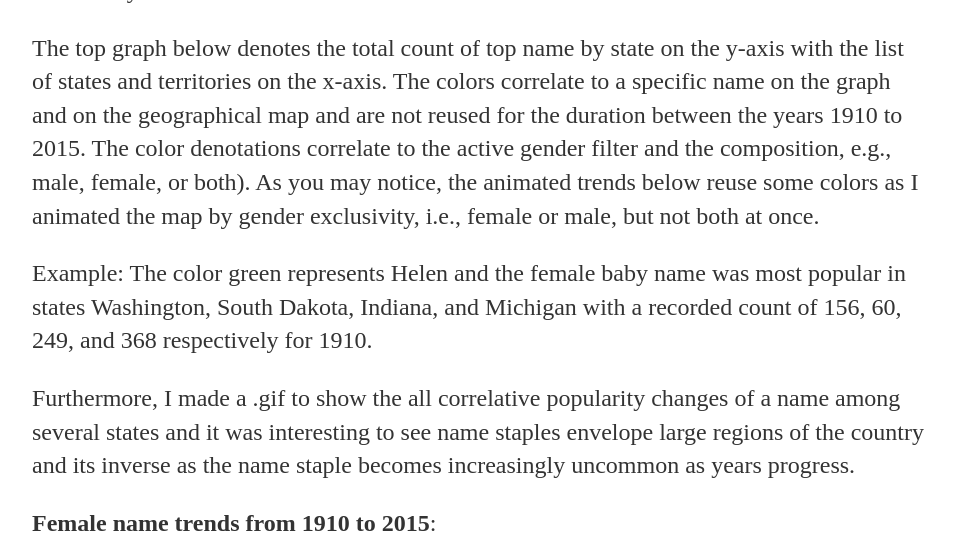
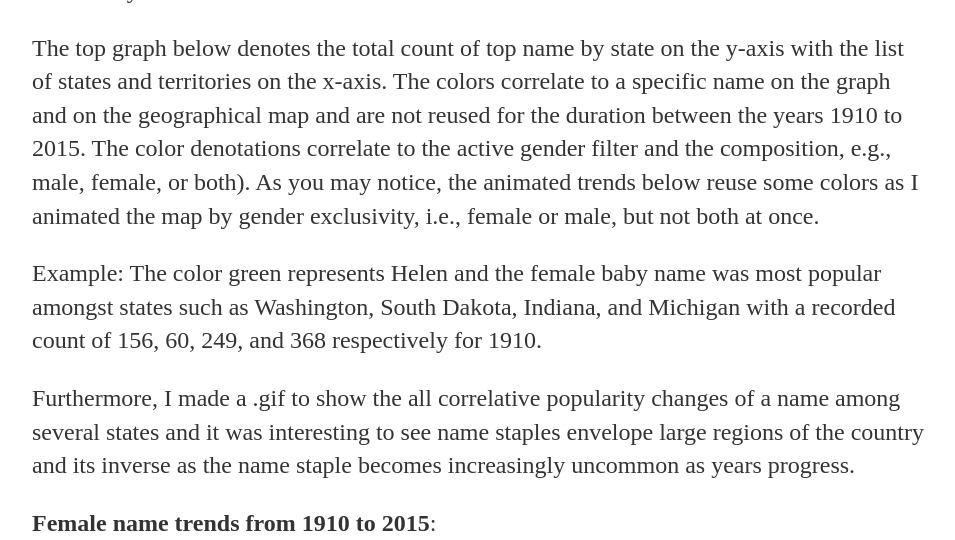
Before and after one commit to michaelip2/michaelip2.github.io, a Jekyll site: the page built from _posts/2018-01-01-social-security-administration-name-interactive-dashboard.md, in a window 1280 px wide and 900 px high, scrolled down 465 px, cut to the strip 0-540 px from the top of the window. Shown: the whole strip, without its empty margins (160-1115 px from the left). Built offline with Jekyll 4.4.1, drawn with Linux system fonts in a browser that asks for light colours.

Commit message:
Update 2018-01-01-social-security-administration-name-interactive-dashboard.md

```diff
--- a/_posts/2018-01-01-social-security-administration-name-interactive-dashboard.md
+++ b/_posts/2018-01-01-social-security-administration-name-interactive-dashboard.md
@@ -6,7 +6,7 @@ date: 2018-01-01
 <p>This is a revisiting to one of my earlier projects using names from the Social Security Administration database but now you can interact by manipulating certain filters such as the year slider or searching for specific names, states, and gender.</p>
 <p>Link to my interactive Tableau workbook <a href="https://public.tableau.com/views/Book2_19285/Dashboard?:embed=y&amp;:display_count=yes&amp;publish=yes&amp;:toolbar=no">here</a>.</p>
 <p>The top graph below denotes the total count of top name by state on the y-axis with the list of states and territories on the x-axis. The colors correlate to a specific name on the graph and on the geographical map and are not reused for the duration between the years 1910 to 2015. The color denotations correlate to the active gender filter and the composition, e.g., male, female, or both). As you may notice, the animated trends below reuse some colors as I animated the map by gender exclusivity, i.e., female or male, but not both at once.</p>
-<p>Example: The color green represents Helen and the female baby name was most popular in states Washington, South Dakota, Indiana, and Michigan with a recorded count of 156, 60, 249, and 368 respectively for 1910.</p>
+<p>Example: The color green represents Helen and the female baby name was most popular amongst states such as Washington, South Dakota, Indiana, and Michigan with a recorded count of 156, 60, 249, and 368 respectively for 1910.</p>
 <p>Furthermore, I made a .gif to show the all correlative popularity changes of a name among several states and it was interesting to see name staples envelope large regions of the country and its inverse as the name staple becomes increasingly uncommon as years progress.</p>
 <p><strong>Female name trends from 1910 to 2015</strong>:</p>
 <p><img src="https://raw.githubusercontent.com/michaelip2/michaelip2.github.io/master/images/1910%20-%202015%20female%20Name.gif" /></p>
```
